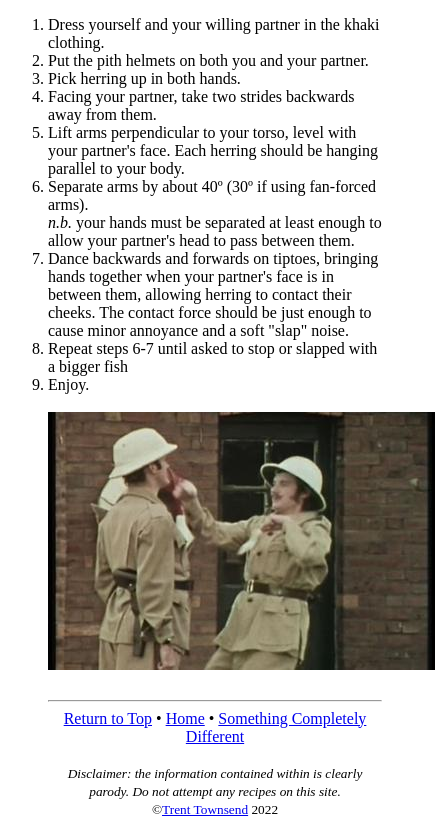
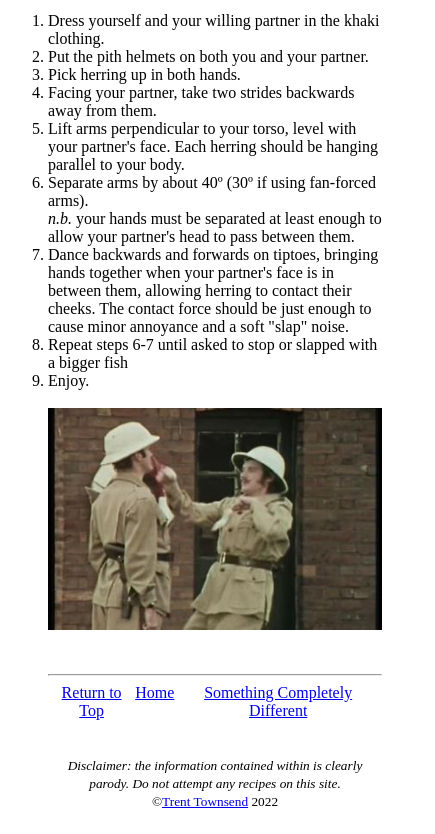
Before and after one commit to trent-townsend/odin-recipes, a plain HTML site: page recipes/fresh-herring.html in a window 390 px wide. Shown: the part 752-1586 px from the top of the page, 435 px wide, since content can reach past the window. Drawn offline with Linux system fonts and the light colour scheme.

Commit message:
Make images responsive and add flexbox to footer nav bar

```diff
--- a/recipes/fresh-herring.html
+++ b/recipes/fresh-herring.html
@@ -3,14 +3,15 @@
 
 <head>
   <meta charset="UTF-8" />
+  <link rel="stylesheet" href="../styles.css">
   <title>Fresh Herring</title>
 </head>
 
 <body>
   <nav><a href="../index.html">Home</a></nav>
   <header>
-  <h1 id="heading">Fresh Herring</h1>
-  <img src="../img/herringknight.jpg" alt="Knight who says 'Ni' holding a herring" />
+    <h1 id="heading">Fresh Herring</h1>
+    <img src="../img/herringknight.jpg" alt="Knight who says 'Ni' holding a herring" />
   </header>
   <main>
     <h2>Description</h2>
@@ -64,11 +65,15 @@
       <br><br>
       <hr>
       <center>
-        <footer>
-          <a href="#heading">Return to Top</a> • <a href="../index.html">Home</a> • <a href="../recipes/salmon-mousse.html">Something Completely Different</a>
+        <footer class="footer">
+          <nav class="footer-nav">
+            <a href="#heading">Return to Top</a><a href="../index.html">Home</a><a
+              href="../recipes/salmon-mousse.html">Something Completely Different</a>
+          </nav>
           <br><br>
           <small>
-            <em>Disclaimer: the information contained within is clearly parody. Do not attempt any recipes on this site.</em><br>
+            <em>Disclaimer: the information contained within is clearly parody. Do not attempt any recipes on this
+              site.</em><br>
             &#169<a href="https://github.com/trent-townsend">Trent Townsend</a> 2022
           </small>
         </footer>
--- /dev/null
+++ b/styles.css
@@ -0,0 +1,11 @@
+.footer-nav {
+    display: flex;
+    flex-direction: row;
+    justify-content: space-evenly;
+}
+
+img {
+  max-width: 100%;
+  height: auto;
+  display: flex;
+}
```
Also changed, not shown: index.html (+9 -2 lines), recipes/a-duck.html (+14 -7 lines), recipes/salmon-mousse.html (+10 -6 lines).
